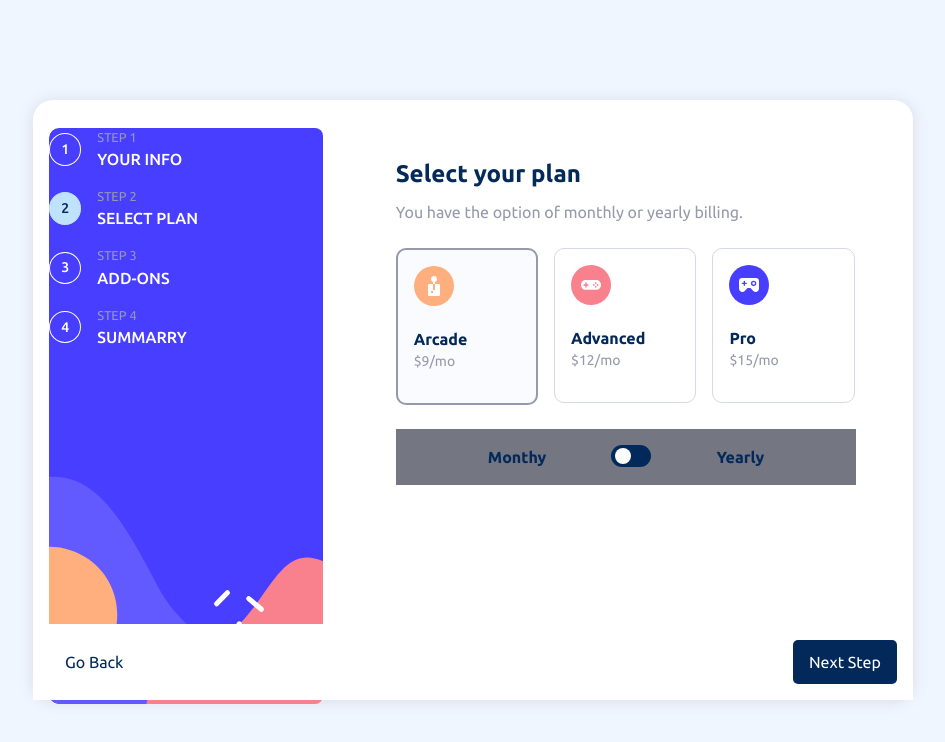
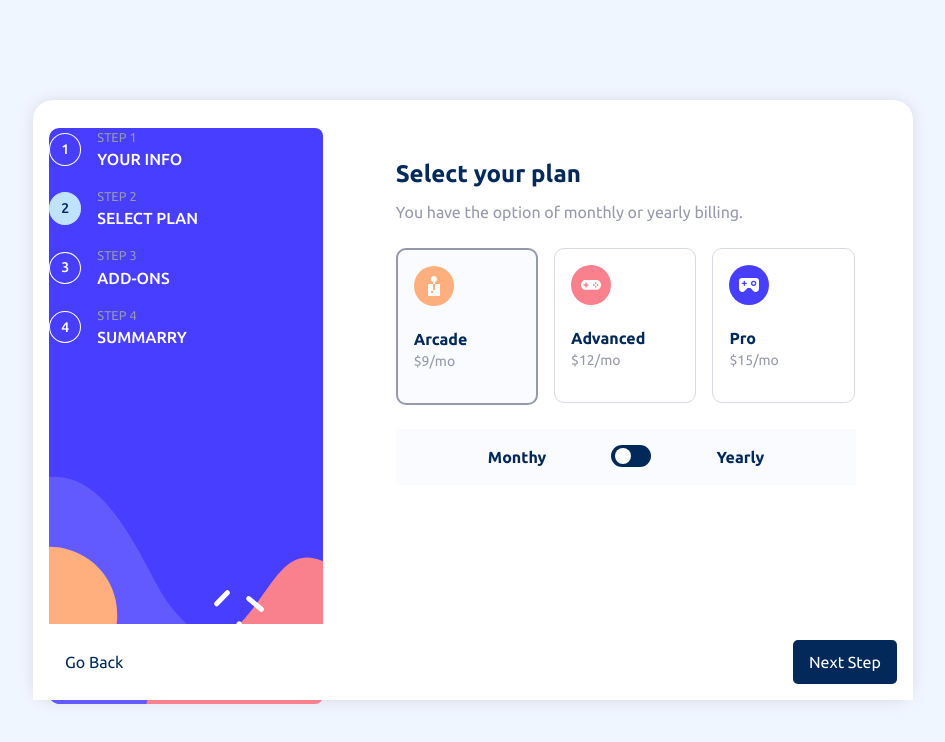
Before and after one commit to thisisadelakun/multi-step-form, a React (Vite) app: page / in a window 1280 px wide. Both pictures are taken after typing "Sample", "name@example.com", "5" into the empty fields and a click on the button "Next Step". Shown: the top 742 px of the page, without its empty margins (167-1112 px from the left). Built offline with nearby package versions, Linux system fonts and the light colour scheme.

Commit message:
color change

```diff
--- a/src/styles/Plans.css
+++ b/src/styles/Plans.css
@@ -59,7 +59,7 @@
 
 .choose-plan {
     width: 100%;
-    background-color: hsl(231, 5%, 48%);
+    background-color: var(--Alabaster);
     padding: 1rem 0;
 }
 
@@ -73,7 +73,7 @@
 }
 
 .choose-plan-col span {
-    color:  hsl(213, 96%, 18%);
+    color:  var(--Marineblue);
     font-weight: 700;
 }
 
@@ -91,7 +91,7 @@
     height: 1.4rem;
     border-radius: 100vmax;
     pointer-events: none;
-    background-color:  hsl(213, 96%, 18%);
+    background-color:  var(--Marineblue);
 }
 
 .plan-toggle::before {
```
